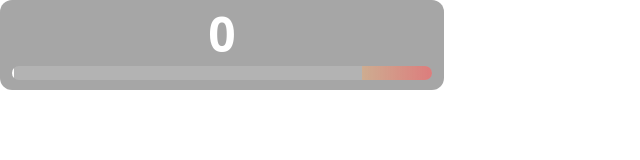
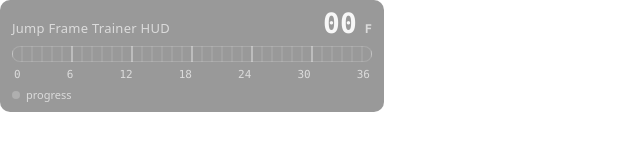
Before and after one commit to doming0202/Jump-King-Frame-Trainer-Unofficial-, a website: page public/hud.html in a window 1280 px wide. Shown: the whole page, without its empty margins (0-640 px from the left). Drawn offline with Linux system fonts and the light colour scheme.

Commit message:
update to latest version

```diff
--- a/public/hud.html
+++ b/public/hud.html
@@ -1,134 +1,314 @@
-<!DOCTYPE html>
+<!doctype html>
 <html lang="ja">
 <head>
-<meta charset="UTF-8" />
-<title>Jump Frame HUD</title>
+<meta charset="utf-8" />
+<meta name="viewport" content="width=device-width,initial-scale=1" />
+<title>Jump Frame Trainer HUD</title>
+<style>
+  :root{
+    --bg: rgba(12, 12, 14, .42);
+    --line: rgba(255,255,255,.16);
+    --text: rgba(255,255,255,.92);
+    --muted: rgba(255,255,255,.65);
 
-<style>
-html, body {
-  margin: 0;
-  padding: 0;
-  background: transparent;
-  overflow: hidden;
-  user-select: none;
-  pointer-events: none;
-  font-family: system-ui, sans-serif;
+    --ok: rgba(125,255,178,.95);
+    --warn: rgba(255,200,80,.95);
+    --danger: rgba(255,107,107,.95);
+
+    --mono: ui-monospace, SFMono-Regular, Menlo, Monaco, Consolas, monospace;
+    --sans: system-ui, -apple-system, Segoe UI, Roboto, "Noto Sans JP", "Yu Gothic", sans-serif;
   }
 
-/* ===== HUD Root ===== */
-#hud {
-  width: 420px;
-  padding: 10px 12px;
-  border-radius: 12px;
-  background: rgba(0, 0, 0, 0.35);
-  backdrop-filter: blur(6px);
+  html,body{
+    margin:0; padding:0;
+    background: transparent;
+    overflow:hidden;
+    user-select:none;
   }
 
-/* ===== Frame Counter ===== */
-#frame {
-  text-align: center;
-  font-size: 48px;
-  font-weight: 700;
-  line-height: 1;
-  color: #ffffff;
+  .hud-root{
+    display:flex;
+    flex-direction:column;
+    gap:8px;
+
+    padding:10px 12px;
+    border-radius:10px;
+
+    background: var(--bg);
+    backdrop-filter: blur(8px);
+    box-shadow: 0 0 0 1px var(--line);
+    color: var(--text);
+    font-family: var(--sans);
+    width: 360px;
   }
 
-/* ===== Meter ===== */
-.meter {
-  position: relative;
-  margin-top: 8px;
-  height: 14px;
-  border-radius: 7px;
-  background: rgba(255, 255, 255, 0.15);
-  overflow: hidden;
+  .top{
+    display:flex;
+    align-items:baseline;
+    justify-content:space-between;
+    gap:12px;
   }
 
-/* Marker */
-#marker {
-  position: absolute;
-  top: 0;
-  bottom: 0;
-  width: 2px;
-  background: #ffffff;
+  .title{
+    font-size:13px;
+    letter-spacing:.02em;
+    color: var(--muted);
   }
 
-/* Danger zone overlay (30–36f) */
-.danger {
-  position: absolute;
-  top: 0;
-  bottom: 0;
-  left: calc(30 / 36 * 100%);
-  width: calc(6 / 36 * 100%);
-  background: linear-gradient(
-    90deg,
-    rgba(255, 160, 80, 0.35),
-    rgba(255, 80, 80, 0.55)
-  );
+  .frame{
+    font-family: var(--mono);
+    font-size:28px;
+    line-height:1;
+    font-weight:700;
+    display:flex;
+    align-items:baseline;
+    gap:8px;
+  }
+
+  .frame small{
+    font-size:12px;
+    color: var(--muted);
+    font-weight:600;
+  }
+
+  /* メーター */
+  .meter-wrap{
+    display:flex;
+    flex-direction:column;
+    gap:6px;
+  }
+
+  .meter{
+    position:relative;
+    height:16px;
+    border-radius:8px;
+    box-shadow: 0 0 0 1px var(--line) inset;
+    overflow:hidden;
+  }
+
+  .fill{
+    position:absolute;
+    top:0; left:0; bottom:0;
+    width:0%;
+    border-radius:8px;
+    background: var(--ok);
+    transition: width 0.03s linear; /* progressは超短く */
+  }
+
+  .fill.warn{ background: var(--warn); }
+  .fill.danger{ background: var(--danger); }
+
+  /* tick: 1F刻み（細）/ 6F刻み（太） */
+  .ticks{
+    position:absolute;
+    inset:0;
+    pointer-events:none;
+  }
+  .tick{
+    position:absolute;
+    top:0; bottom:0;
+    width:1px;
+    background: rgba(255,255,255,.18);
+    transform: translateX(-0.5px);
+  }
+  .tick.major{
+    width:2px;
+    background: rgba(255,255,255,.35);
+    transform: translateX(-1px);
+  }
+
+  /* ラベル（6Fごとに数字） */
+  .labels{
+    display:flex;
+    justify-content:space-between;
+    font-family: var(--mono);
+    font-size:11px;
+    color: var(--muted);
+    padding:0 2px;
+  }
+
+  /* 確定表示のアクセント（hud-update受信時） */
+  .final-badge{
+    font-size:11px;
+    color: var(--muted);
+    display:flex;
+    align-items:center;
+    gap:6px;
+  }
+  .dot{
+    width:8px; height:8px;
+    border-radius:999px;
+    background: rgba(255,255,255,.22);
+  }
+  .dot.final{
+    background: rgba(255,255,255,.75);
+  }
+
+  .debug{
+    display:none;
+    font-family: var(--mono);
+    font-size:10px;
+    color: rgba(255,255,255,.55);
   }
 </style>
 </head>
 
 <body>
-  <div id="hud">
-    <div id="frame">0</div>
-    <div class="meter">
-      <div class="danger"></div>
-      <div id="marker"></div>
+  <div class="hud-root">
+    <div class="top">
+      <div class="title">Jump Frame Trainer HUD</div>
+
+      <div class="frame">
+        <span id="frameValue">--</span>
+        <small>F</small>
       </div>
     </div>
 
+    <div class="meter-wrap">
+      <div class="meter" id="meter">
+        <div class="fill" id="fill"></div>
+        <div class="ticks" id="ticks"></div>
+      </div>
+
+      <div class="labels" id="labels"></div>
+
+      <div class="final-badge">
+        <span class="dot" id="finalDot"></span>
+        <span id="finalText">progress</span>
+      </div>
+    </div>
+
+    <div class="debug" id="debug"></div>
+  </div>
+
 <script>
-/*
-  HUD は表示専用
-  - 入力は取らない
-  - main window からのイベントを描画するだけ
+/**
+ * ===== HUD 設定（main側と合わせる） =====
+ * MAX: メーター最大（例：36F）
+ * MAJOR: 太いtick間隔（例：6F）
+ * WARN_FROM: 30F以上の色警告
  */
+const MAX = 36;
+const MAJOR = 6;
+const WARN_FROM = 30;
 
-const MAX_FRAME = 36;
-const frameEl = document.getElementById("frame");
-const markerEl = document.getElementById("marker");
+// DOM
+const elFrame  = document.getElementById("frameValue");
+const elFill   = document.getElementById("fill");
+const elTicks  = document.getElementById("ticks");
+const elLabels = document.getElementById("labels");
+const elFinalDot  = document.getElementById("finalDot");
+const elFinalText = document.getElementById("finalText");
+const elDebug = document.getElementById("debug");
 
-function clamp(n, min, max) {
-  return Math.max(min, Math.min(max, n));
+// 状態（イベント駆動なので “受け取った瞬間に描画”）
+let lastProgressFrame = null;
+let lastFinalFrame = null;
+
+// tick 生成（初回のみ）
+function buildTicks(){
+  elTicks.innerHTML = "";
+  for(let f=0; f<=MAX; f++){
+    const x = (f / MAX) * 100;
+    const div = document.createElement("div");
+    div.className = "tick" + ((f % MAJOR === 0) ? " major" : "");
+    div.style.left = x + "%";
+    elTicks.appendChild(div);
   }
 
-function updateHUD(frame) {
-  const f = clamp(Number(frame) || 0, 0, MAX_FRAME);
+  // 6Fごとのラベル（0,6,12,...,MAX）
+  elLabels.innerHTML = "";
+  const labelCount = Math.floor(MAX / MAJOR);
+  // 端の見え方を揃えるため、flexで両端揃え
+  // 0 と MAX は常に出す
+  const points = [];
+  for(let f=0; f<=MAX; f+=MAJOR) points.push(f);
+  if(points[points.length-1] !== MAX) points.push(MAX);
 
-  frameEl.textContent = String(f);
-
-  // Marker position (0–100%)
-  markerEl.style.left = `${(f / MAX_FRAME) * 100}%`;
-
-  // Color by zone
-  if (f >= 30)      frameEl.style.color = "#ff6a6a";
-  else if (f >= 25) frameEl.style.color = "#ff9f6a";
-  else if (f >= 14) frameEl.style.color = "#7dff9c";
-  else if (f >= 8)  frameEl.style.color = "#6ab7ff";
-  else              frameEl.style.color = "#caa7ff";
+  // labelsは等間隔に並べたいので “points数” に合わせて span を作る
+  for(const f of points){
+    const s = document.createElement("span");
+    s.textContent = String(f);
+    elLabels.appendChild(s);
+  }
 }
 
-/* ===== Tauri Events (確実に登録) ===== */
-(async () => {
-  const ev = window.__TAURI__?.event;
-  if (!ev?.listen) {
-    console.warn("[HUD] __TAURI__.event.listen not available");
-    return;
+function clampFrame(frame){
+  if (typeof frame !== "number" || Number.isNaN(frame)) return 0;
+  if (frame < 0) return 0;
+  if (frame > MAX) return MAX;
+  return frame;
 }
 
-  // リアルタイム進捗（毎フレーム）
-  await ev.listen("hud-progress", (e) => {
-    updateHUD(e.payload?.frame);
+function applyColorClass(frame){
+  elFill.classList.remove("warn", "danger");
+
+  if(frame >= WARN_FROM){
+    // 30以上は danger 寄りにしたい場合
+    elFill.classList.add("danger");
+  }else if(frame >= WARN_FROM - 6){
+    // 例：24〜29 を warn にしたいなら
+    elFill.classList.add("warn");
+  }
+}
+
+function render(frame, mode){
+  const f = clampFrame(frame);
+  const pct = (f / MAX) * 100;
+
+  elFrame.textContent = String(f).padStart(2, "0");
+  elFill.style.width = pct + "%";
+  applyColorClass(f);
+
+  if(mode === "final"){
+    elFinalDot.classList.add("final");
+    elFinalText.textContent = "final";
+  }else{
+    elFinalDot.classList.remove("final");
+    elFinalText.textContent = "progress";
+  }
+
+  // デバッグ用（必要なら display:block に）
+  // elDebug.textContent = `mode=${mode} frame=${f} raw=${frame}`;
+}
+
+buildTicks();
+render(0, "progress");
+
+function flashDebug(text){
+  elDebug.style.display = "block";
+  elDebug.textContent = text;
+  elDebug.style.color = "#7dffb2";
+}
+
+/**
+ * ===== イベント受信（完全イベント駆動） =====
+ * - hud-progress: リアルタイム描画
+ * - hud-update:   確定描画
+ */
+function setupListeners(){
+  const t = window.__TAURI__.event;
+
+  // progress
+  t.listen("hud-progress", (e) => {
+    const frame = e?.payload?.frame;
+    flashDebug("progress: " + frame);
+    render(frame, "progress");
   });
 
-  // 最終確定（必要なら）
-  await ev.listen("hud-update", (e) => {
-    updateHUD(e.payload?.frame);
+  // final
+  t.listen("hud-update", (e) => {
+    const frame = e?.payload?.frame;
+    flashDebug("update: " + frame);
+    render(frame, "final");
   });
 
-  // 初期化（任意）
-  updateHUD(0);
-})();
+  setTimeout(() => {
+    flashDebug("HUD JS alive");
+  }, 500);
+}
+
+setupListeners();
 </script>
 </body>
 </html>
```
Also changed, not shown: public/index.html (+6 -21 lines), src-tauri/tauri.conf.json (+12 -11 lines), 1 other file. Lines whose indentation alone changed are shown as unchanged.
